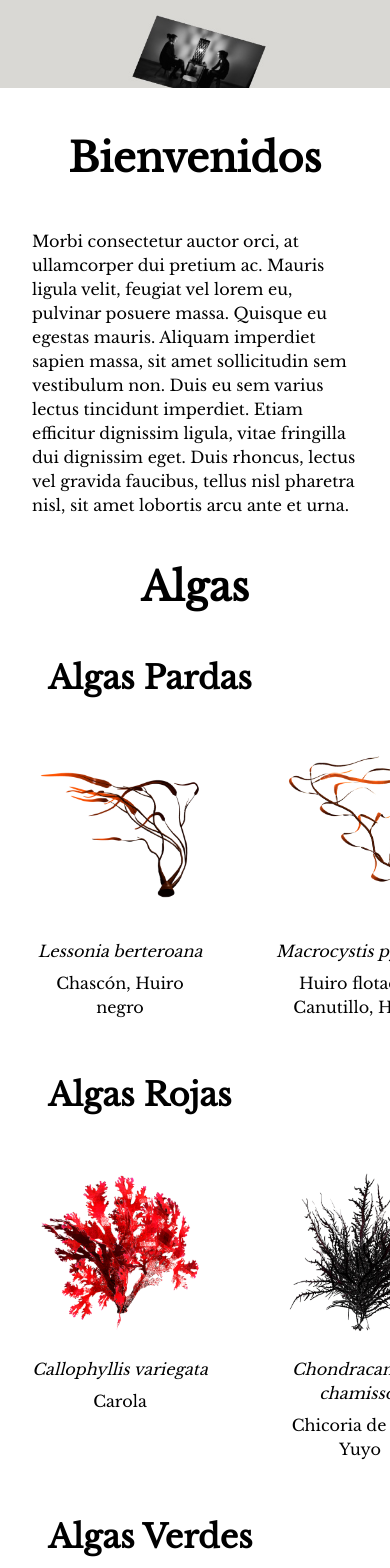
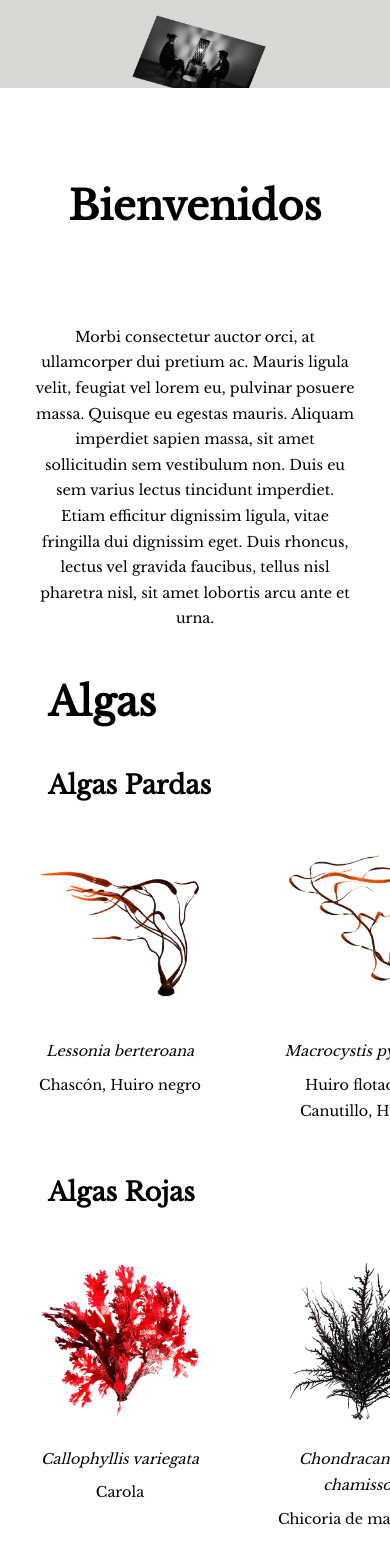
Before and after one commit to a7u7a/museo-algas, a Nuxt app: page / in a window 390 px wide. Shown: the part 360-1928 px from the top of the page. Built offline with nearby package versions, Linux system fonts and the light colour scheme.

Commit message:
fixed some media queries

```diff
--- a/components/about.vue
+++ b/components/about.vue
@@ -1,11 +1,11 @@
 <template>
-  <div class="flex flex-col w-full mt-12 items-center space-y-12">
+  <div class="flex flex-col w-full mt-24 items-center space-y-24">
     <div class="">
       <p class="font-serif font-bold text-2xl">Bienvenidos</p>
     </div>
     <div class="w-screen md:w-1/2">
     <div class="pl-8 md:pl-0 pr-8">
-      <p class="font-serif">
+      <p class="font-serif text-center">
         Morbi consectetur auctor orci, at ullamcorper dui pretium ac. Mauris
         ligula velit, feugiat vel lorem eu, pulvinar posuere massa. Quisque eu
         egestas mauris. Aliquam imperdiet sapien massa, sit amet sollicitudin
--- a/components/carousel.vue
+++ b/components/carousel.vue
@@ -5,7 +5,7 @@
         flex flex-row
         justify-start
         w-screen
-        md:justify-center
+        mds:justify-center
         overflow-x-auto
       "
     >
--- a/components/floatingTitle.vue
+++ b/components/floatingTitle.vue
@@ -16,7 +16,7 @@
     "
     :class="{ 'opacity-100 md:opacity-0': showSideHeader }"
   >
-    <div class="text-xl">
+    <div class="text-lg">
       <a class="italic"> {{ especie }} </a>
       <a>{{ abreviatura }}</a>
     </div>
--- a/components/foot.vue
+++ b/components/foot.vue
@@ -1,5 +1,5 @@
 <template>
-  <footer class="flex flex-col w-full items-center justify-center h-24 bg-mdla-bg font-serif border-t border-gray-400">
+  <footer class="text-base flex flex-col w-full items-center justify-center h-20 bg-mdla-bg font-serif border-t border-gray-400">
     <p>Museo de las Algas 2022</p>
     <a class="underline" href="https://www.instagram.com/museodelasalgas/">Instagram</a>
   </footer>
--- a/components/mapa.vue
+++ b/components/mapa.vue
@@ -3,7 +3,7 @@
       <div class="text-xl font-bold mt-12 mb-6" id="2">Colección</div>
       <div class="mb-6">A continuación se muestran los lugares donde fueron recolectados los especímenes herborizados de Callophyllis variegata con los que cuenta nuestro museo.</div>
     <imgModal2 ref="foo" />
-    <div id="map" class="w-full h-96 mb-6"></div>
+    <div id="map" class="w-full h-96 mb-24"></div>
   </div>
 </template>
 
--- a/components/sideTitle.vue
+++ b/components/sideTitle.vue
@@ -1,13 +1,12 @@
 <template>
   <div class="hidden flex-col pl-16 pr-8 w-80 items-end md:flex font-serif">
     <div class="fixed opacity-0" :class="{ 'opacity-100': showSideHeader }">
-      <div class="text-3xl text-right">
+      <div class="text-lg text-right">
         <a class="italic">{{ especie }}</a>
         <a>{{ abreviatura }}</a>
       </div>
-
       <div
-        class="flex flex-col mt-6 space-y-2 text-right underline text-gray-400"
+        class="flex flex-col mt-4 space-y-2 text-right underline text-gray-400"
       >
         <a href="#1">Características</a>
         <a href="#2">Colección</a>
--- a/layouts/default.vue
+++ b/layouts/default.vue
@@ -1,5 +1,5 @@
 <template>
-  <div>
+  <div class="text-base">
     <navBar />
     <Nuxt />
     <foot />
--- a/nuxt.config.js
+++ b/nuxt.config.js
@@ -44,7 +44,6 @@ export default {
     //display: "swap",
     families: {
       'Libre+Baskerville': true
-      // 'Cormorant+Garamond': true
     }
   },
 
--- a/pages/index.vue
+++ b/pages/index.vue
@@ -2,20 +2,20 @@
   <div>
     <div class="pt-16"><banner /></div>
     <about />
-    <div class="flex flex-col items-center overflow-x-hidden">
+    <div class="flex flex-col overflow-x-hidden mds:items-center">
       <div class="m-12">
         <p class="font-serif font-bold text-2xl">Algas</p>
       </div>
-      <div class="flex flex-col space-y-6 md:items-center">
-        <p class="ml-12 font-serif font-bold text-xl md:ml-0">Algas Pardas</p>
+      <div class="flex flex-col space-y-6 mds:items-center">
+        <p class="ml-12 font-serif font-bold text-lg mds:ml-0">Algas Pardas</p>
 
         <carousel tipo="parda" />
 
-        <p class="ml-12 font-serif font-bold text-xl md:ml-0">Algas Rojas</p>
+        <p class="ml-12 font-serif font-bold text-lg mds:ml-0">Algas Rojas</p>
 
         <carousel tipo="roja" />
 
-        <p class="ml-12 font-serif font-bold text-xl md:ml-0">Algas Verdes</p>
+        <p class="ml-12 font-serif font-bold text-lg mds:ml-0">Algas Verdes</p>
 
         <carousel tipo="verde" />
       </div>
--- a/tailwind.config.js
+++ b/tailwind.config.js
@@ -8,17 +8,16 @@ module.exports = {
   theme: {
     fontSize: {
       'base': ['0.9rem', '1.6rem'],
-      'lg': ['1.3rem', '1.6rem'],
+      'lg': ['1.6rem', '1.6rem'],
       'xl': ['2.0rem', '2.6rem'],
       '2xl': ['2.5rem', '2.8rem'],
     },
-    screens: { 'md': "1200px" },
+
     extend: {
-
+      screens: { 'mds': "1200px" },
       colors: { 'mdla-bg': '#fafafa' },
       fontFamily: {
         serif: ['Libre\\ Baskerville']
-        // serif: ['Cormorant\\ Garamond']
       },
     },
   },
```
